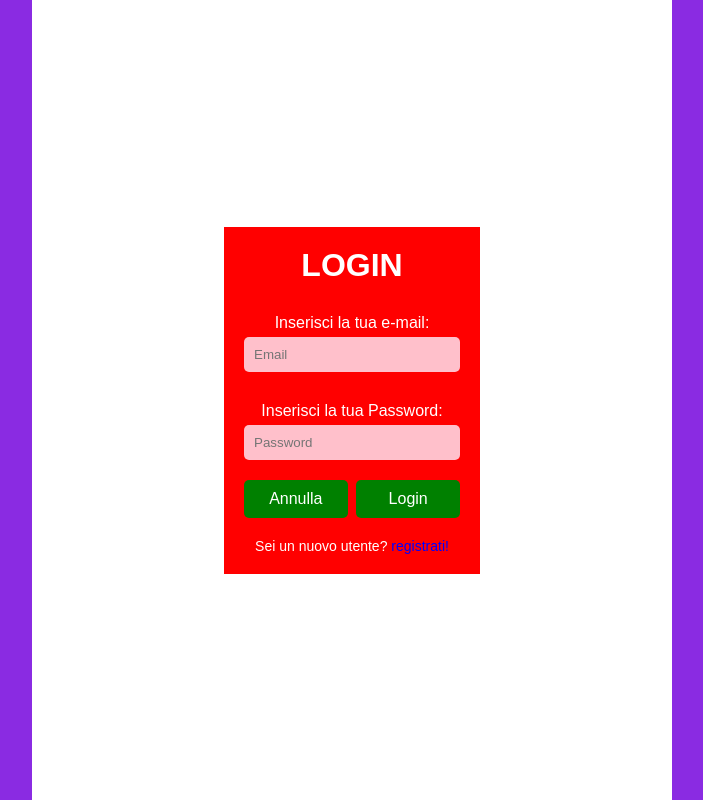
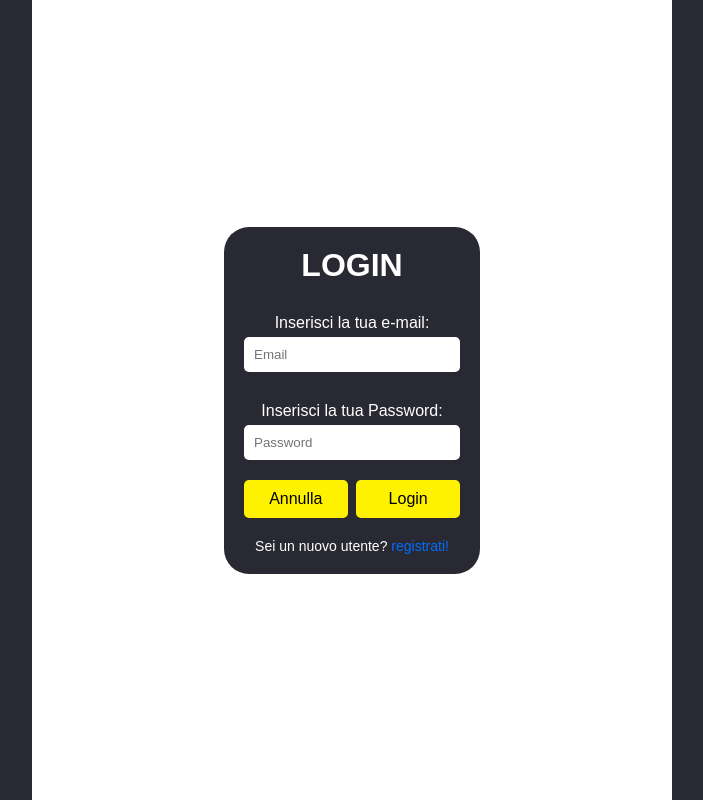
Before and after one commit to simonevisconti123/TSW-24-25-GR14, a PHP site: page /login.html in a window 1280 px wide. Shown: the whole page, without its empty margins (288-991 px from the left). Run offline with PHP 8.4, Linux system fonts and the light colour scheme.

Commit message:
modifica colori pagine index e login

```diff
--- a/css/login_style.css
+++ b/css/login_style.css
@@ -6,7 +6,7 @@
 
   body {
       font-family: Arial, sans-serif;
-      background-color: #8a2be2;
+      background-color: #292934;
       display: flex;
       justify-content: center;
       align-items: center;
@@ -23,13 +23,14 @@
   }
 
   .loginBox {
-      background-color: red;
+      background-color: #292934;
       width: 40%;
       padding: 20px;
       color: white;
       display: flex;
       flex-direction: column;
       align-items: center;
+      border-radius: 25px;
   }
 
   .loginBox h1 {
@@ -47,7 +48,7 @@
       margin-bottom: 20px;
       border: none;
       border-radius: 5px;
-      background-color: pink;
+      background-color: white;
   }
 
   .loginBox .buttonsBox {
@@ -66,13 +67,13 @@
   }
 
   .loginBox .loginCancelButton {
-      background-color: green;
-      color: white;
+      background-color: #FFF200;
+      color: black;
   }
 
   .loginBox .loginConfirmationButton {
-      background-color: green;
-      color: white;
+      background-color: #FFF200;
+      color: black;
   }
 
   .getToRegistrationBox {
@@ -81,7 +82,7 @@
   }
 
   .getToRegistrationBox a {
-      color: blue;
+      color: rgb(0, 110, 255);
       text-decoration: none;
   }
 
```
Also changed, not shown: css/home_style.css (+9 -8 lines).
